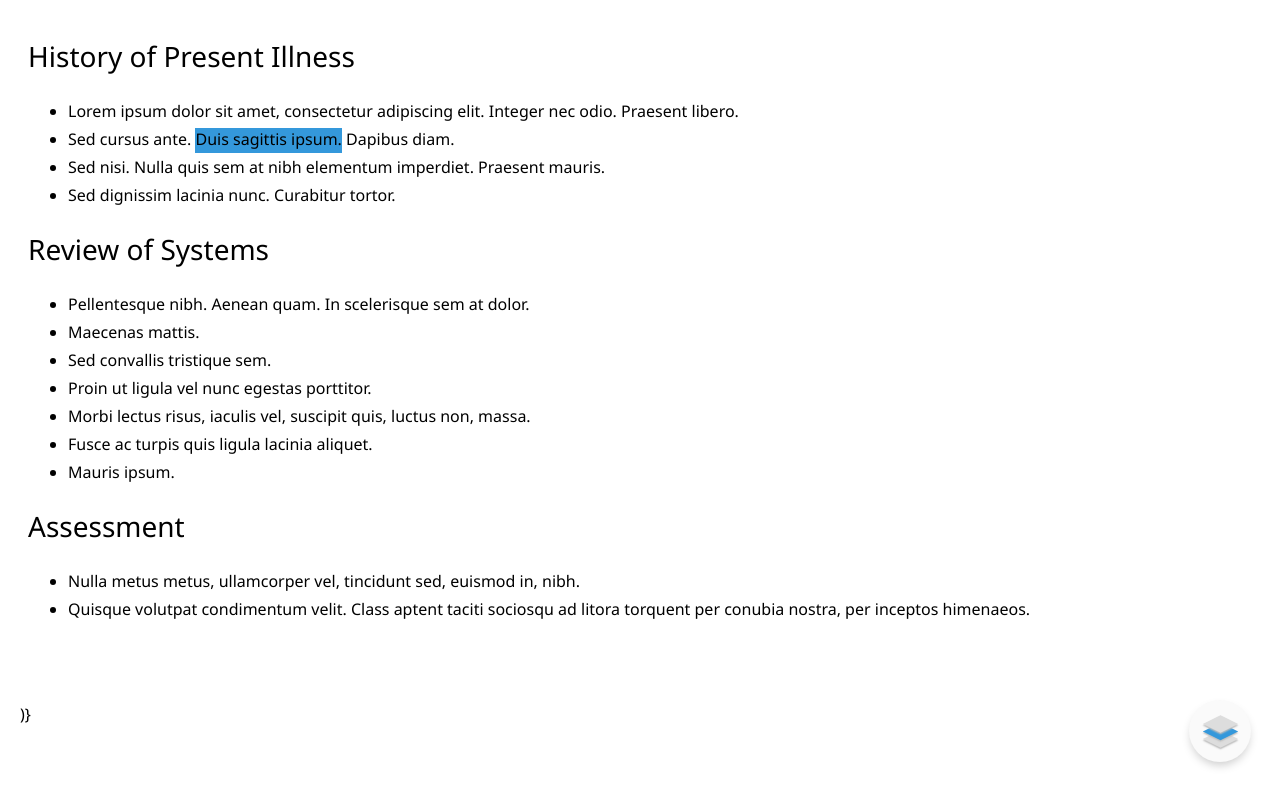
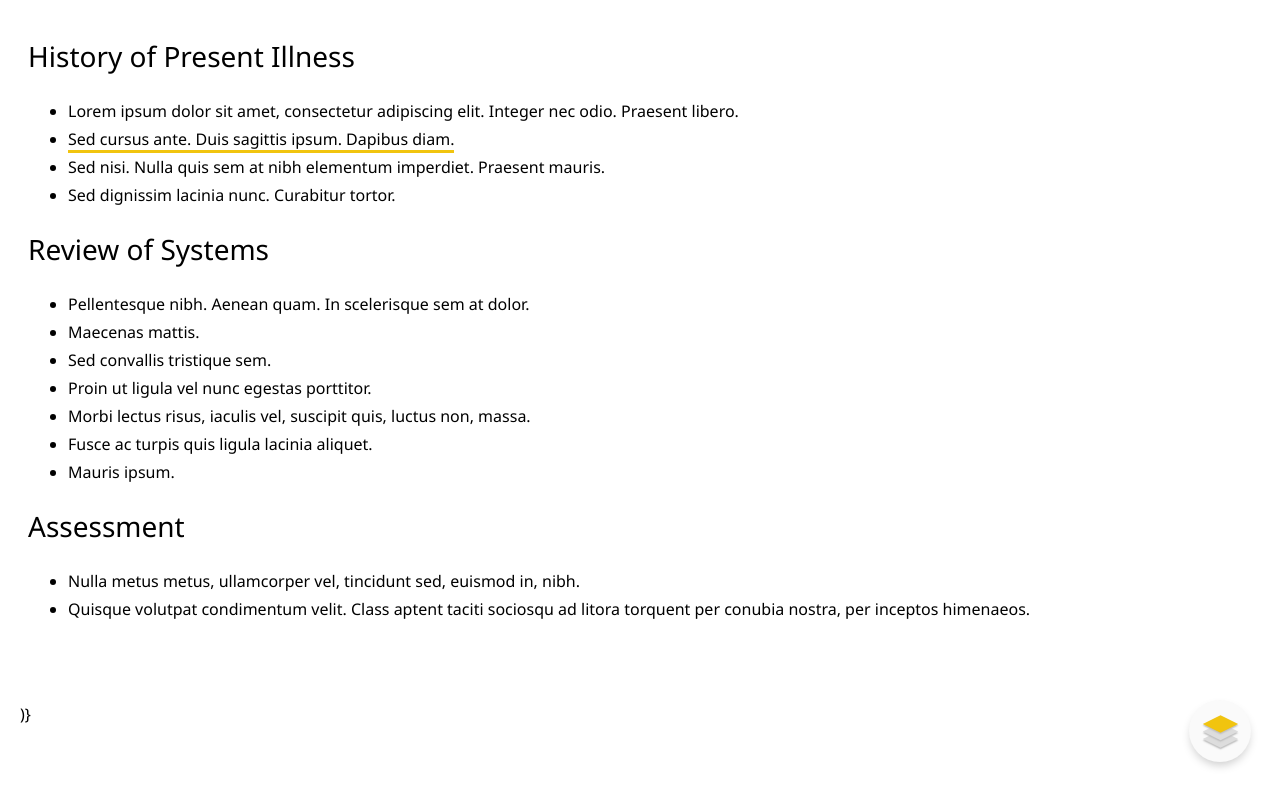
Before and after one commit to adiun/exp-multihighlight, a React (Create React App) app: page / in a window 1280 px wide. Built offline with nearby package versions, Linux system fonts and the light colour scheme.

Commit message:
underline

```diff
--- a/src/components/App.js
+++ b/src/components/App.js
@@ -5,7 +5,7 @@ import LayerButton from "./LayerButton";
 import Span from "./Span";
 import { SpanContext, defaultSpanTheme } from "../context";
 
-const variant = "underline-except-first";
+const variant = "underline";
 
 export class App extends React.Component {
   state = {
@@ -28,7 +28,11 @@ export class App extends React.Component {
                 <Span variant={variant} type={"narrative"}>
                   Sed cursus ante.{" "}
                   <Span variant={variant} type={"md"}>
-                    Duis sagittis ipsum.
+                    Duis sagittis{" "}
+                    <Span variant={variant} type={"ehr"}>
+                      ipsum
+                    </Span>
+                    .
                   </Span>{" "}
                   Dapibus diam.
                 </Span>
--- a/src/components/Span.js
+++ b/src/components/Span.js
@@ -20,7 +20,8 @@ const backgroundColor = {
 };
 
 const border = {
-  /*md: "3px solid rgb(52, 152, 219);"*/
+  md: "3px solid transparent;",
+  ehr: "6px solid transparent;"
 };
 
 const boxShadow = {
@@ -56,6 +57,7 @@ const SpanUnderline = styled.span`
     props.enabled
       ? `
   box-shadow: ${boxShadow[props.type]};
+  border-bottom: ${border[props.type]};
   `
       : ""}
 `;
--- a/src/context.js
+++ b/src/context.js
@@ -1,4 +1,4 @@
 import React from "react";
 
-export const defaultSpanTheme = { md: true, ehr: false, narrative: false };
+export const defaultSpanTheme = { narrative: true, md: false, ehr: false };
 export const SpanContext = React.createContext(defaultSpanTheme);
```
